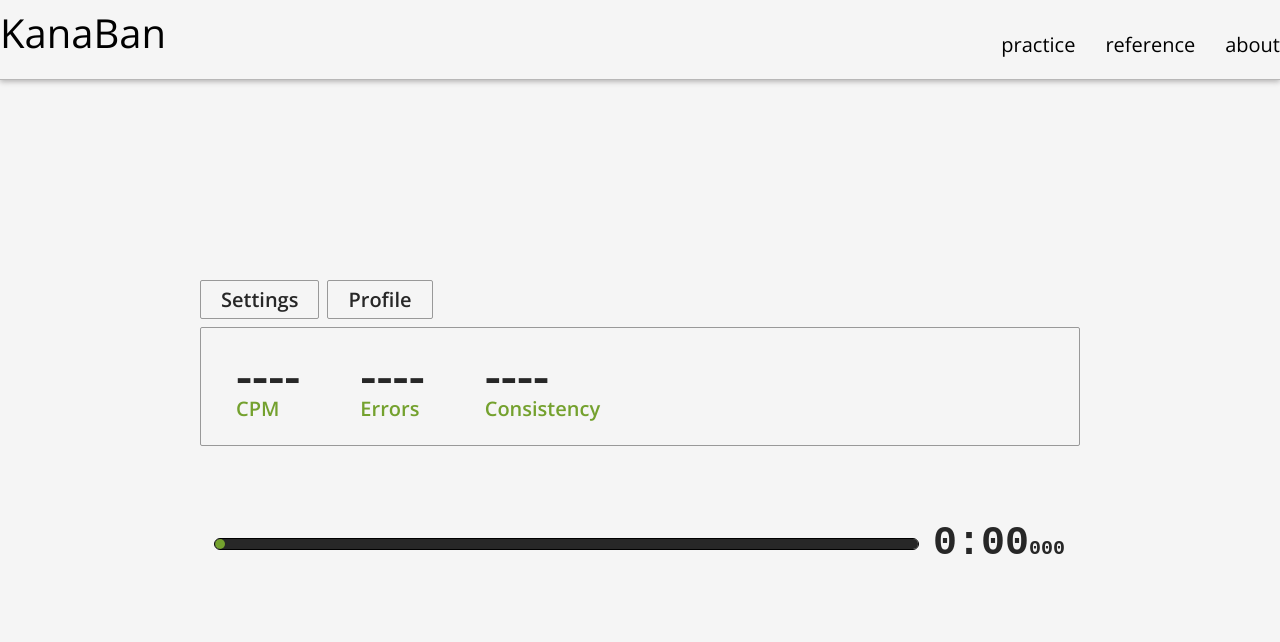
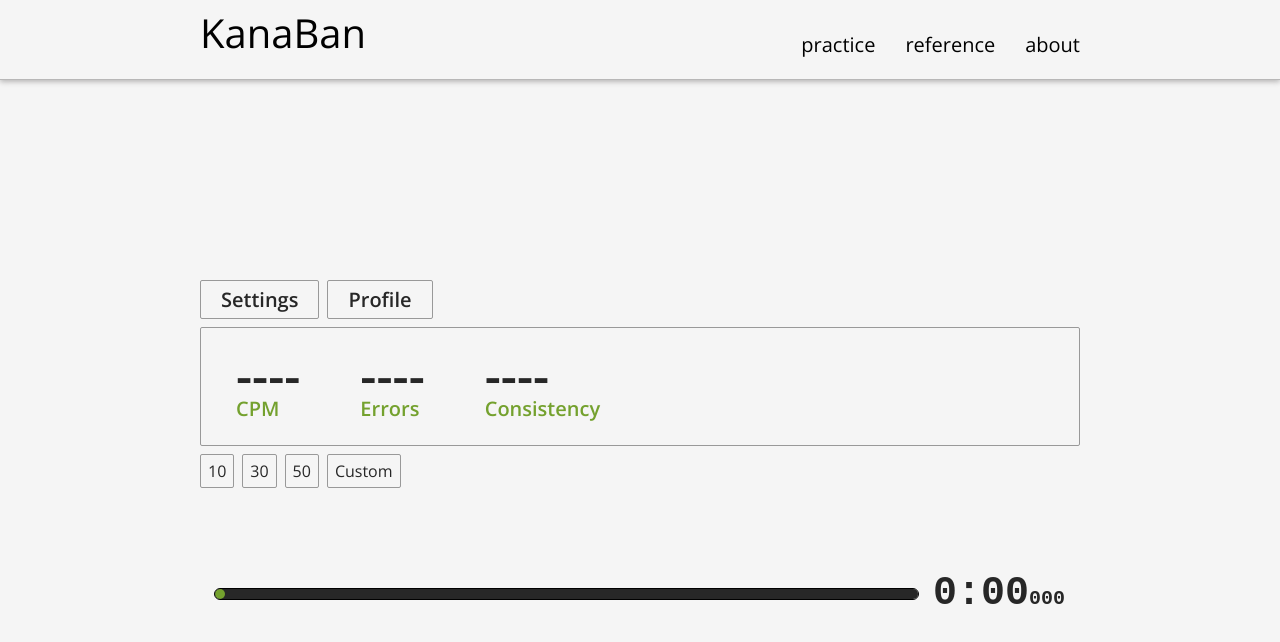
Before and after one commit to Brian-J-Wang/JpType, a React (Vite) app: page / in a window 1280 px wide. Shown: the top 642 px of the page. Built offline with nearby package versions, Linux system fonts and the light colour scheme.

Commit message:
refactor: streamlined hidden/visible state for header and footer in practice type

```diff
--- a/src/Components/Header/Header.css
+++ b/src/Components/Header/Header.css
@@ -11,6 +11,7 @@
     display: flex;
     justify-content: space-between;
     max-width: 1300px;
+    padding: 0px 200px;
     margin: 0px auto;
 }
 
--- a/src/Components/Practice/Practice.css
+++ b/src/Components/Practice/Practice.css
@@ -4,6 +4,15 @@
     padding: 0px 200px;
     background-color: whitesmoke;
     margin: 200px auto;
+}
+
+.practice__header {
+    opacity: 100%;
+    transition: opacity 0.3s ease-in-out;
+}
+
+.practice__header__state_hidden {
+    opacity: 0%;
 }
 
 .practice__menu-bar {
@@ -15,6 +24,12 @@
 
 .practice__menu-bar__state_hidden {
     opacity: 0%;
+}
+
+.practice__quick-settings {
+    display: flex;
+    gap: 8px;
+    padding: 8px 0px;
 }
 
 .practice__footer {
--- a/src/Components/Practice/Practice.jsx
+++ b/src/Components/Practice/Practice.jsx
@@ -59,23 +59,21 @@ function Practice(props) {
         }
     }, []);
 
-    //functions for hidding the button states;
-    const [buttonBarState, setButtonBarState] = useState("practice__button-bar");
+    //function for hiding the header when the game begins;
+    const [headerState, setHeaderState] = useState("practice__header");
     useEffect(() => {
-
         const ids = [
             gameState.onGameState("active", () => {
-                setButtonBarState('practice__button-bar button-bar__state_hidden');
+                setHeaderState('practice__header practice__header__state_hidden');
             }),
             gameState.onGameState("complete", () => {
-                setButtonBarState('practice__button-bar');
+                setHeaderState('practice__header');
             })
         ]
 
         return () => {
             gameState.removeCallbacks(ids);
         }
-
     }, []);
 
     //progress bar logic
@@ -115,22 +113,6 @@ function Practice(props) {
         }
     }
 
-    const [menuBarClasses, setMenuBarClasses] = useState("practice__menu-bar");
-    useEffect(() => {
-        const ids = [
-            gameState.onGameState("active", () => {
-                setMenuBarClasses("practice__menu-bar practice__menu-bar__state_hidden");
-            }),
-            gameState.onGameState("complete", () => {
-                setMenuBarClasses("practice__menu-bar");
-            })
-        ]
-
-        return () => {
-            gameState.removeCallbacks(ids);
-        }
-    }, [])
-
     const navigate = useNavigate();
     const onSettingClicked = () => {
         gameState.exit();
@@ -143,11 +125,19 @@ function Practice(props) {
 
     return (
         <div className="practice">
-            <div className={menuBarClasses}>
-                <button onClick={onSettingClicked} className="jpType__button">Settings</button>
-                <button onClick={onProfileClicked} className="jpType__button">Profile</button>
+            <div className={headerState}>
+                <div className="practice__menu-bar">
+                    <button onClick={onSettingClicked} className="jpType__button">Settings</button>
+                    <button onClick={onProfileClicked} className="jpType__button">Profile</button>
+                </div>
+                <StatPanel/>
+                <div className="practice__quick-settings">
+                    <button className="jpType__square-button">10</button>
+                    <button className="jpType__square-button">30</button>
+                    <button className="jpType__square-button">50</button>
+                    <button className="jpType__square-button">Custom</button>
+                </div>
             </div>
-            <StatPanel/>
             <PracticeType/>
             <div className="practice__footer">
                 <ProgressBar className="practice-progress" progress={progress}></ProgressBar>
--- a/src/Components/StatPanel/StatPanel.jsx
+++ b/src/Components/StatPanel/StatPanel.jsx
@@ -4,25 +4,15 @@ import { useEffect, useState } from 'react'
 import gameState from '../../JS/gameState';
 import stathandle from '../../JS/statsHandler';
 
-
-const visibleState = 'stat-panel';
-const hiddenState = 'stat-panel stat-panel__state_hidden';
-
-
 function StatPanel() {
-    const [panelState, setPanelState] = useState(visibleState);
     const [stats, setStats] = useState([]);
     useEffect(() => {
 
         setStats(stathandle.get());
 
         const ids = [
-            gameState.onGameState("active", () => {
-                setPanelState(hiddenState);
-            }),
             gameState.onGameState("complete",() => {
-                setPanelState(visibleState);
-                calculateStats();
+                setStats(stathandle.get());
             }, 3)
         ];
 
@@ -31,12 +21,8 @@ function StatPanel() {
         }
     },[]);
 
-    const calculateStats = () => {
-        setStats(stathandle.get());
-    }
-
     return (
-        <div className={panelState}>
+        <div className="stat-panel">
             {
                 stats.map((element) => {
                     return (
--- a/src/assets/JPType.css
+++ b/src/assets/JPType.css
@@ -21,3 +21,24 @@
     color: #272727;
     background-color: #74a12e;
 }
+
+.jpType__square-button {
+    background-color: whitesmoke;
+    color: #272727;
+    padding: 7px;
+    font-family: 'open sans', Helvetica, Arial, sans-serif;
+    font-size: 16px;
+    border-radius: 2px;
+    border: 1px solid #999999;
+    transition: all 0.2s ease-in-out;
+}
+
+.jpType__square-button:hover {
+    color: #74a12e;
+    border: 1px solid #74a12e;
+    cursor: pointer;
+}
+
+.jpType__square-button:active {
+
+}
```
